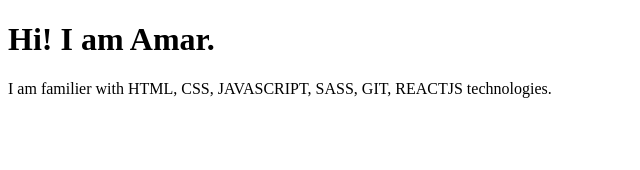
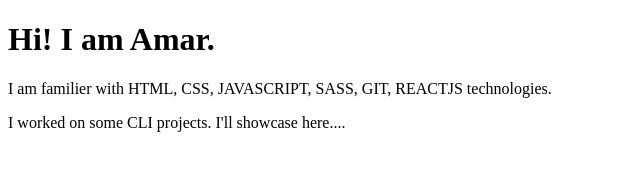
Before and after one commit to amarphule/amarphule-site, a plain HTML site: page index.html in a window 1280 px wide. Shown: the whole page, without its empty margins (0-640 px from the left). Drawn offline with Linux system fonts and the light colour scheme.

Commit message:
update project

```diff
--- a/index.html
+++ b/index.html
@@ -9,5 +9,6 @@
   <body>
     <h1>Hi! I am Amar.</h1>
     <p>I am familier with HTML, CSS, JAVASCRIPT, SASS, GIT, REACTJS technologies.</p>
+    <p>I worked on some CLI projects. I'll showcase here....</p>
   </body>
 </html>
```
